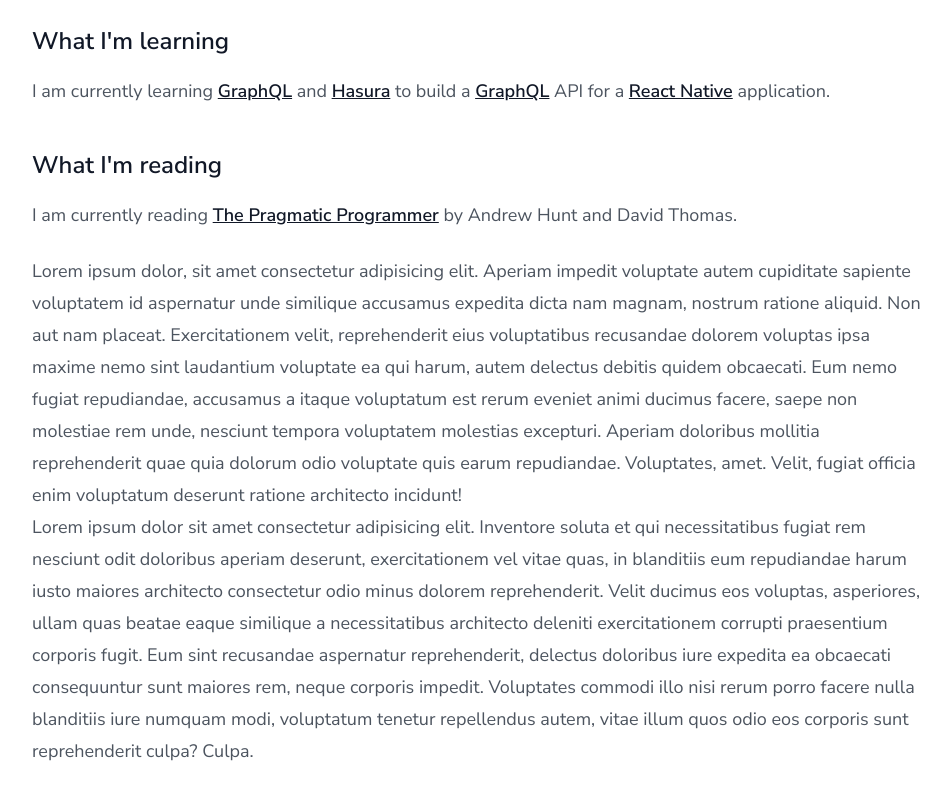
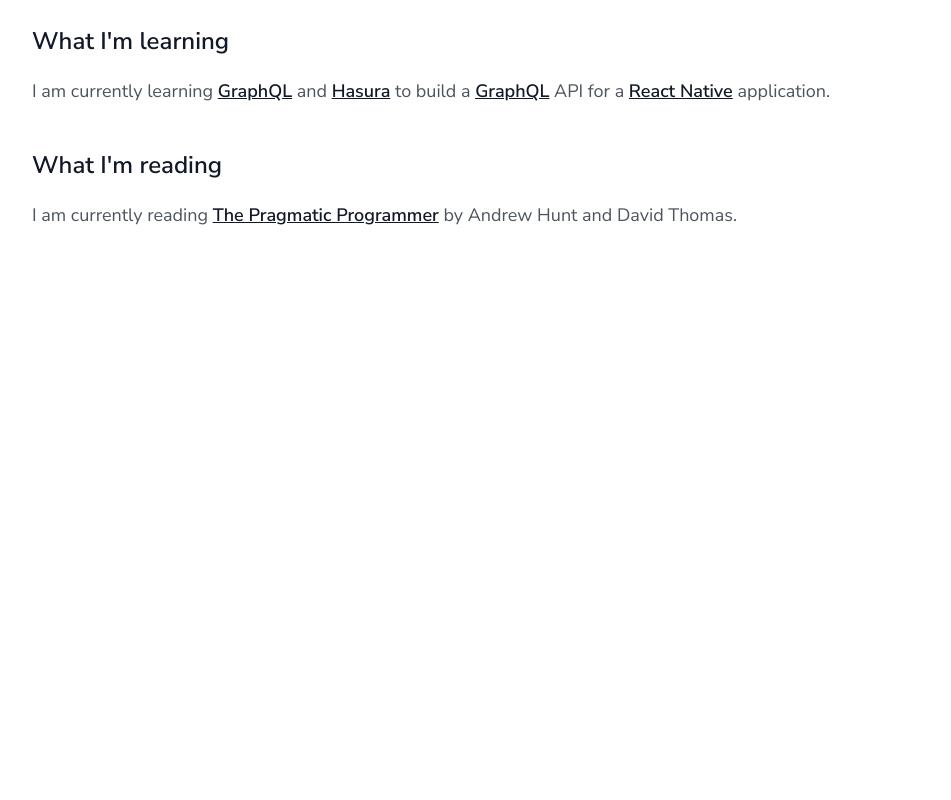
Before and after one commit to rejoanahmed/rejoanahmed, a Next.js app: page / in a window 1280 px wide. Shown: the part 940-1740 px from the top of the page, without its empty margins (160-1111 px from the left). After the commit the page ends 1235 px from the top, so only its background shows below. Built offline with nearby package versions, Linux system fonts and the light colour scheme.

Commit message:
Remove unnecessary sections from Home page

```diff
--- a/src/app/page.tsx
+++ b/src/app/page.tsx
@@ -73,34 +73,6 @@
           Andrew Hunt and David Thomas.
         </p>
       </section>
-      <section>
-        Lorem ipsum dolor, sit amet consectetur adipisicing elit. Aperiam
-        impedit voluptate autem cupiditate sapiente voluptatem id aspernatur
-        unde similique accusamus expedita dicta nam magnam, nostrum ratione
-        aliquid. Non aut nam placeat. Exercitationem velit, reprehenderit eius
-        voluptatibus recusandae dolorem voluptas ipsa maxime nemo sint
-        laudantium voluptate ea qui harum, autem delectus debitis quidem
-        obcaecati. Eum nemo fugiat repudiandae, accusamus a itaque voluptatum
-        est rerum eveniet animi ducimus facere, saepe non molestiae rem unde,
-        nesciunt tempora voluptatem molestias excepturi. Aperiam doloribus
-        mollitia reprehenderit quae quia dolorum odio voluptate quis earum
-        repudiandae. Voluptates, amet. Velit, fugiat officia enim voluptatum
-        deserunt ratione architecto incidunt!
-      </section>
-      <section>
-        Lorem ipsum dolor sit amet consectetur adipisicing elit. Inventore
-        soluta et qui necessitatibus fugiat rem nesciunt odit doloribus aperiam
-        deserunt, exercitationem vel vitae quas, in blanditiis eum repudiandae
-        harum iusto maiores architecto consectetur odio minus dolorem
-        reprehenderit. Velit ducimus eos voluptas, asperiores, ullam quas beatae
-        eaque similique a necessitatibus architecto deleniti exercitationem
-        corrupti praesentium corporis fugit. Eum sint recusandae aspernatur
-        reprehenderit, delectus doloribus iure expedita ea obcaecati
-        consequuntur sunt maiores rem, neque corporis impedit. Voluptates
-        commodi illo nisi rerum porro facere nulla blanditiis iure numquam modi,
-        voluptatum tenetur repellendus autem, vitae illum quos odio eos corporis
-        sunt reprehenderit culpa? Culpa.
-      </section>
     </main>
   )
 }
```
